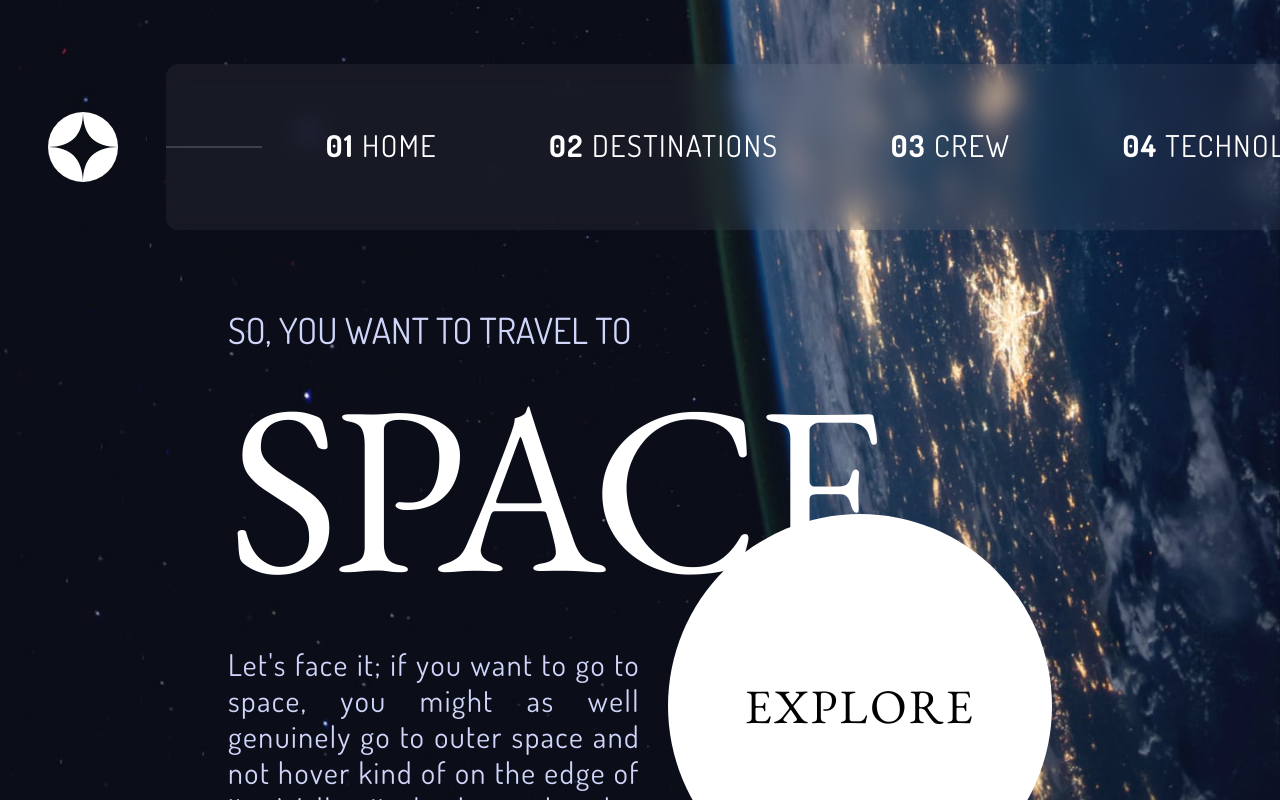
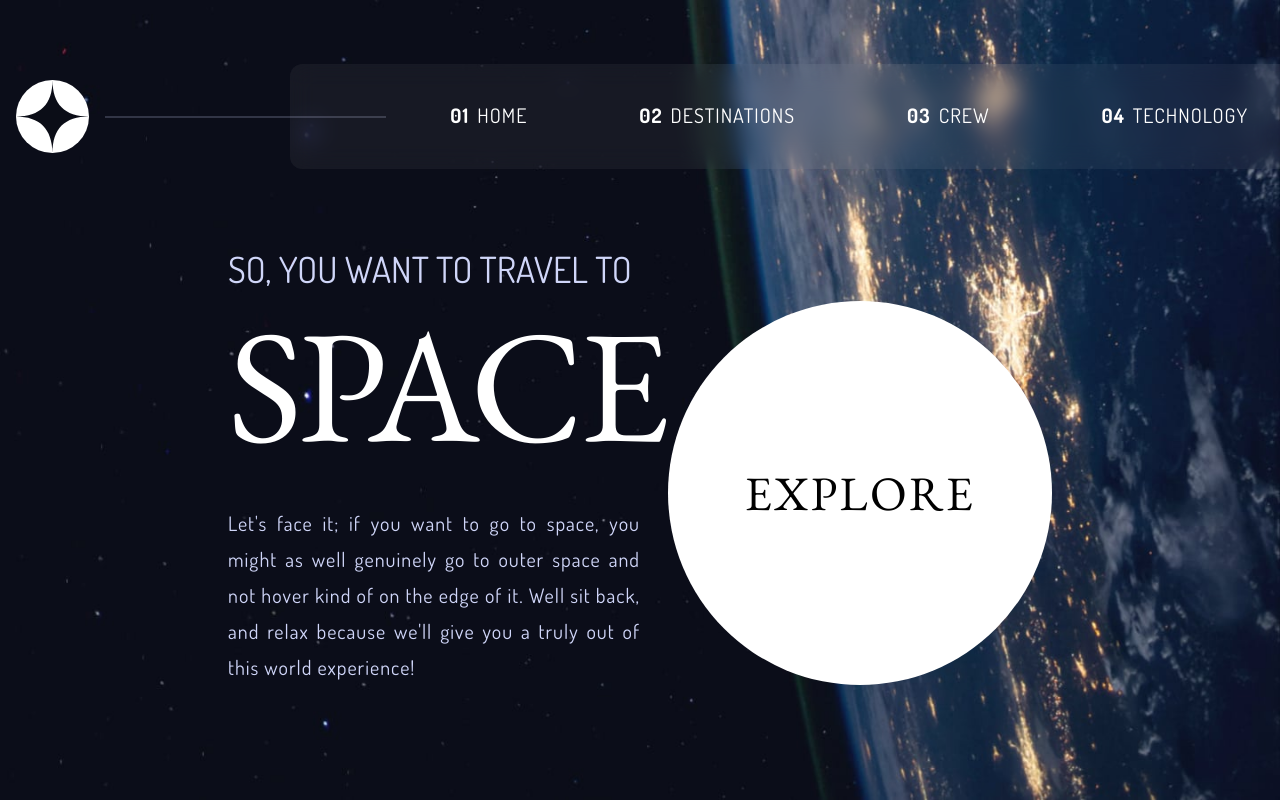
Before and after one commit to Annalisa11/space-tourism-website, a React (Create React App) app: page / in a window 1280 px wide. Built offline with nearby package versions, Linux system fonts and the light colour scheme.

Commit message:
small fix for font sizes and spacings

```diff
--- a/src/components/Header.tsx
+++ b/src/components/Header.tsx
@@ -23,7 +23,7 @@ const Header = () => {
           "relative z-50 flex flex-col md:flex-row lg:mt-16",
         )}
       >
-        <div className="flex justify-between p-12">
+        <div className="flex justify-between p-4">
           <img src={LogoIcon} className="md:w-20" />
           <img
             src={MenuIcon}
--- a/src/components/Navigation.tsx
+++ b/src/components/Navigation.tsx
@@ -30,12 +30,12 @@ const Navigation = ({ isMenuOpen, toggleMenu }: Props) => {
         "absolute bottom-0 top-0 h-screen w-full rounded-bl-xl rounded-tl-xl bg-black/70 text-purple-light backdrop-blur-md md:static md:flex md:h-full md:w-fit md:bg-white/5 lg:w-full lg:pl-32",
       )}
     >
-      <ul className="flex flex-col justify-between gap-12 md:flex-row">
+      <ul className="flex flex-col justify-between md:flex-row md:gap-0 lg:gap-12">
         {navEntries.map(({ title, url }, index) => (
           <li key={index} className="md:flex md:items-center md:justify-center">
             <Link
               onClick={toggleMenu}
-              className="flex h-full justify-center p-8 font-body text-lg uppercase tracking-wider text-white md:flex md:items-center md:border-b-4 md:border-transparent md:hover:cursor-pointer md:hover:border-white lg:text-3xl"
+              className="flex h-full justify-center p-8 font-body text-lg uppercase tracking-wider text-white md:flex md:items-center md:border-b-4 md:border-transparent md:hover:cursor-pointer md:hover:border-white lg:text-xl"
               to={url}
             >
               <strong className="mr-2 hidden  text-white lg:block">
--- a/src/index.css
+++ b/src/index.css
@@ -7,7 +7,7 @@
 
 @layer base {
   p {
-    @apply font-body text-base tracking-wider text-purple-light md:px-20 md:text-xl lg:text-3xl;
+    @apply font-body text-base tracking-wider text-purple-light md:px-20 md:text-xl;
   }
   h1 {
     @apply mb-6 font-headline text-8xl font-light leading-none tracking-tight text-white md:text-5xl md:text-9xl lg:text-6xl;
--- a/src/pages/Home.tsx
+++ b/src/pages/Home.tsx
@@ -5,7 +5,7 @@ const Home = () => {
     <div className="flex flex-col p-8 lg:mx-auto lg:w-9/12 lg:flex-row lg:justify-between">
       <div className="flex flex-col items-center gap-4 lg:w-1/2 lg:items-start ">
         <h3>So, you want to travel to</h3>
-        <h1 className="uppercase lg:text-[15rem]">space</h1>
+        <h1 className="uppercase lg:text-[10rem]">space</h1>
         <p className="text-center md:px-16 lg:p-0 lg:text-justify lg:leading-9">
           Let's face it; if you want to go to space, you might as well genuinely
           go to outer space and not hover kind of on the edge of it. Well sit
```
